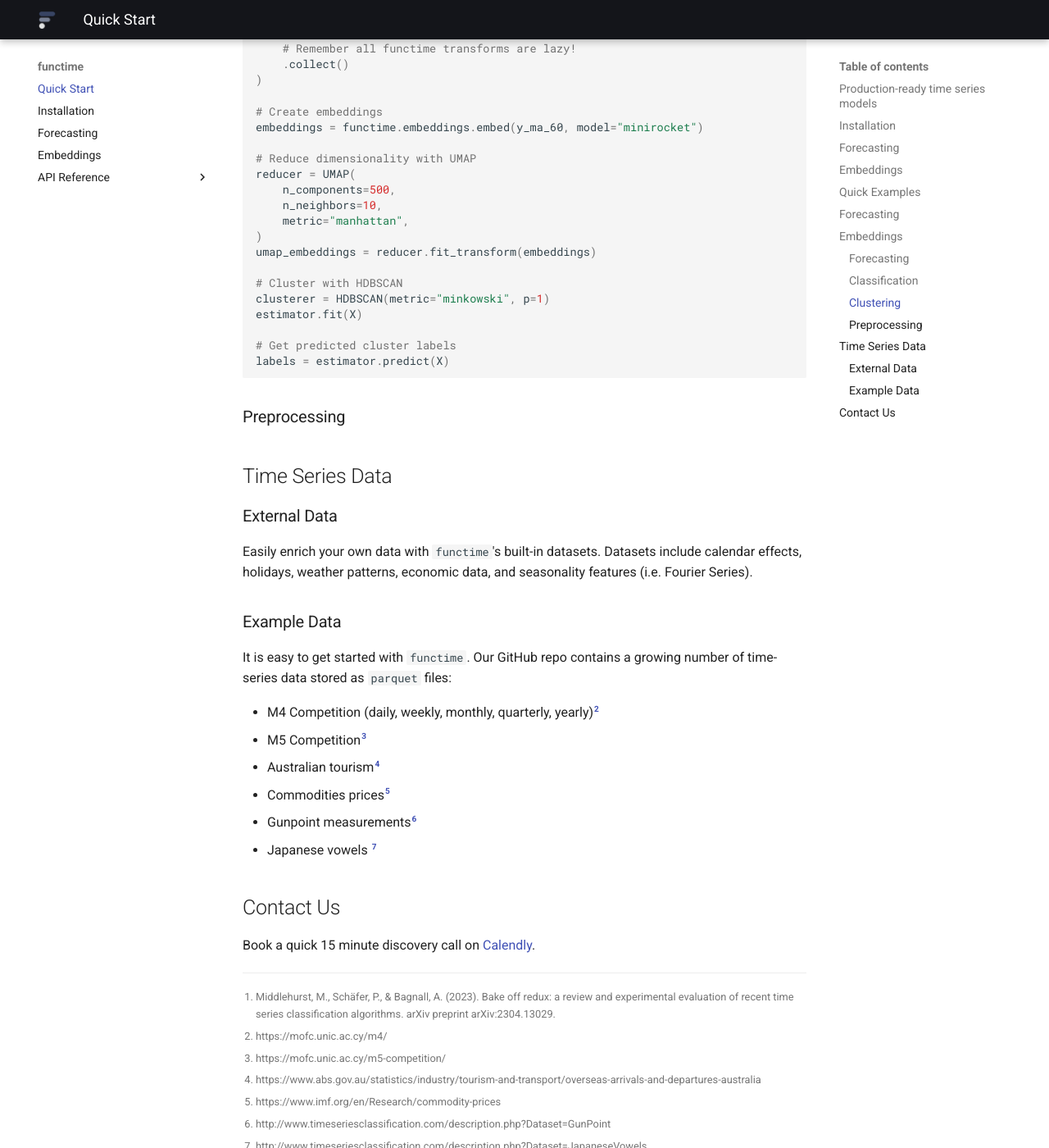
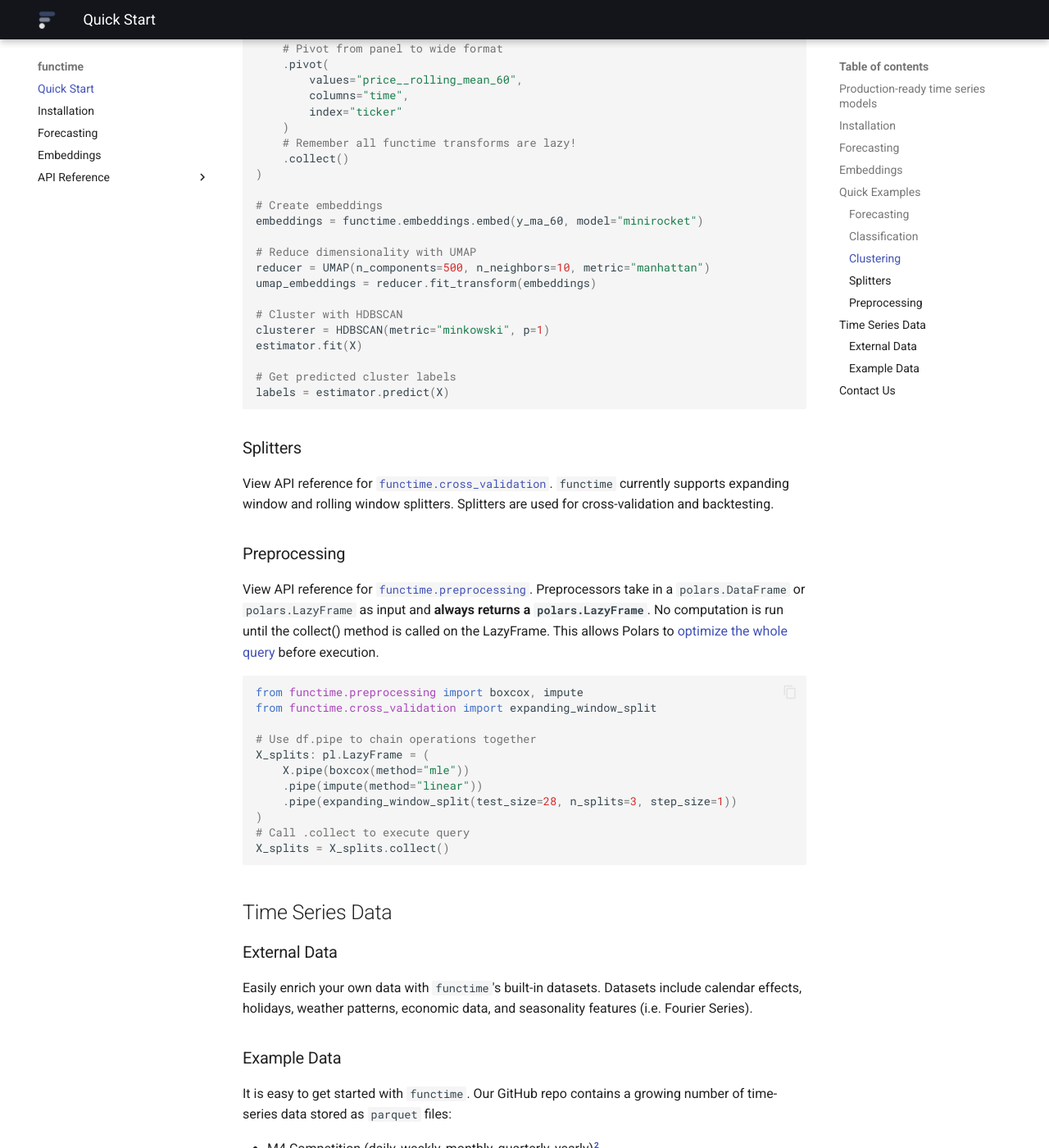
Before and after one commit to functime-org/functime, an MkDocs documentation site: the page built from docs/index.md, in a window 1280 px wide and 1400 px high, scrolled down 3287 px. Shown: the whole window at 82% size. Built offline with MkDocs 1.6.1 and Material for MkDocs 9.7.7, drawn with Linux system fonts in a browser that asks for light colours; some of the changed text lies outside the part shown.

Commit message:
docs: Splitters and preprocessing quickstart

````diff
--- a/docs/index.md
+++ b/docs/index.md
@@ -49,9 +49,8 @@ View the [full walkthrough](embeddings.md) on time-series embeddings with `funct
 
 ## Quick Examples
 
-??? info "Required Data Schemas"
+??? info "Input Data Schemas"
 
-    ## Forecasting
     Forecasters, preprocessors, and splitters take a **panel dataset** where the first two columns represent entity (e.g. commodty name) and time (e.g. date). Subsequent columns represent observed values (e.g. price).
 
     ```
@@ -73,12 +72,12 @@ View the [full walkthrough](embeddings.md) on time-series embeddings with `funct
                      2023-03-01   2967.46
     ```
 
-    ## Embeddings
     The `functime.embeddings.embed()` function takes a **wide dataset** where each row represents a single time-series.
 
     ```
     >>> y_wide
     shape: (150, 151)
+
     label     t0        t1     ...    t148      t149
     --------------------------------------------------
     1     -1.125013 -1.131338  ... -1.206178 -1.218422
@@ -137,8 +136,14 @@ X_y_train = pl.read_parquet("https://bit.ly/gunpoint-train")
 X_y_test = pl.read_parquet("https://bit.ly/gunpoint-test")
 
 # Train-test split
-X_train, y_train = X_y_train.select(pl.all().exclude("label")), X_y_train.select("label")
-X_test, y_test = X_y_test.select(pl.all().exclude("label")), X_y_test.select("label")
+X_train, y_train = (
+    X_y_train.select(pl.all().exclude("label")),
+    X_y_train.select("label")
+)
+X_test, y_test = (
+    X_y_test.select(pl.all().exclude("label")),
+    X_y_test.select("label")
+)
 
 X_train_embs = functime.embeddings.embed(X_train, model="minirocket")
 
@@ -187,11 +192,7 @@ y_ma_60 = (
 embeddings = functime.embeddings.embed(y_ma_60, model="minirocket")
 
 # Reduce dimensionality with UMAP
-reducer = UMAP(
-    n_components=500,
-    n_neighbors=10,
-    metric="manhattan",
-)
+reducer = UMAP(n_components=500, n_neighbors=10, metric="manhattan")
 umap_embeddings = reducer.fit_transform(embeddings)
 
 # Cluster with HDBSCAN
@@ -202,7 +203,30 @@ estimator.fit(X)
 labels = estimator.predict(X)
 ```
 
+### Splitters
+View API reference for [`functime.cross_validation`](https://docs.functime.ai/ref/cross-validation/).
+`functime` currently supports expanding window and rolling window splitters.
+Splitters are used for cross-validation and backtesting.
+
 ### Preprocessing
+View API reference for [`functime.preprocessing`](https://docs.functime.ai/ref/cross-validation/).
+Preprocessors take in a `polars.DataFrame` or `polars.LazyFrame` as input and **always returns a `polars.LazyFrame`**.
+No computation is run until the collect() method is called on the LazyFrame.
+This allows Polars to [optimize the whole query](https://pola-rs.github.io/polars-book/user-guide/lazy/optimizations/) before execution.
+
+```python
+from functime.preprocessing import boxcox, impute
+from functime.cross_validation import expanding_window_split
+
+# Use df.pipe to chain operations together
+X_splits: pl.LazyFrame = (
+    X.pipe(boxcox(method="mle"))
+    .pipe(impute(method="linear"))
+    .pipe(expanding_window_split(test_size=28, n_splits=3, step_size=1))
+)
+# Call .collect to execute query
+X_splits = X_splits.collect()
+```
 
 ## Time Series Data
 
````
